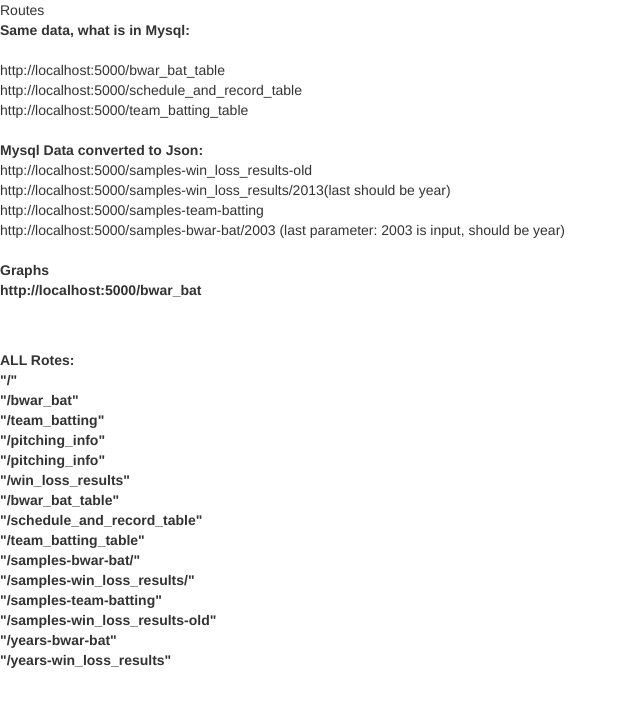
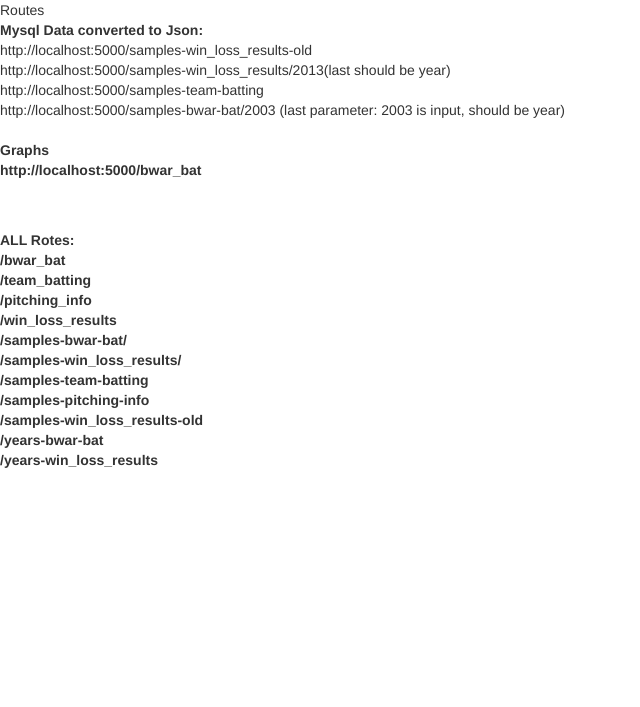
Before and after one commit to tkhutunishvili/project-baseball, a Flask app: page / in a window 1280 px wide. Shown: the top 707 px of the page, without its empty margins (0-640 px from the left). Run offline with Flask 2, Linux system fonts and the light colour scheme; some libraries are stand-ins or nearby versions.

Commit message:
updated  Flask

```diff
--- a/Flusk-app/app.py
+++ b/Flusk-app/app.py
@@ -50,33 +50,6 @@ def win_loss_results():
     """Return the homepage."""
     return render_template("win_loss_results.html")
 
-#bwar_bat_table
-@app.route("/bwar_bat_table")
-def bwar_bat_table():
-    cursor = db.cursor()
-    sql = "SELECT * FROM bwar_bat"
-    cursor.execute(sql)
-    results_bwar_bat_table = cursor.fetchall()
-    return render_template('bwar_bat_table.html', results_bwar_bat_table=results_bwar_bat_table)
-
-#schedule_and_record_table
-@app.route("/schedule_and_record_table")
-def schedule_and_record_table():
-    cursor = db.cursor()
-    sql = "SELECT * FROM schedule_and_record"
-    cursor.execute(sql)
-    results_schedule_and_record_table = cursor.fetchall()
-    return render_template('schedule_and_record_table.html', results_schedule_and_record_table=results_schedule_and_record_table)
-
-#team_batting_table
-@app.route("/team_batting_table")
-def team_batting_table():
-    cursor = db.cursor()
-    sql = "SELECT * FROM team_batting"
-    cursor.execute(sql)
-    results_team_batting_table = cursor.fetchall()
-    return render_template('team_batting_table.html', results_team_batting_table=results_team_batting_table)
-
 #Convert bwar-bat data in to Json
 @app.route("/samples-bwar-bat/<sample>")
 def samplesbwarbat(sample):
@@ -120,6 +93,14 @@ def samplesteambatting():
     df_list = df.values.tolist()
     return jsonify(df_list)
 
+# Convert pitching-info data in to Json
+@app.route("/samples-pitching-info")
+def samplespitchinginfo():
+    """Return pitching_info data info in to Json."""
+    df = pd.read_sql_query('SELECT * FROM pitching_info', db)
+    df_list = df.values.tolist()
+    return jsonify(df_list)
+
 # Convert schedule-and-record data in to Json
 @app.route("/samples-win_loss_results-old")
 def samplesscheduleandrecord():
--- a/Flusk-app/templates/index.html
+++ b/Flusk-app/templates/index.html
@@ -15,12 +15,6 @@
 
 <p>
 Routes</br>
-<b>Same data, what is in Mysql:</b></br>
-</br>
-http://localhost:5000/bwar_bat_table </br>
-http://localhost:5000/schedule_and_record_table </br>
-http://localhost:5000/team_batting_table </br>
-</br>
 <b>Mysql Data converted to Json:</b></br>
 http://localhost:5000/samples-win_loss_results-old <br>
 http://localhost:5000/samples-win_loss_results/2013(last should be year)<br>
@@ -35,21 +29,17 @@ http://localhost:5000/bwar_bat
 </br>
 </br>
 ALL Rotes:</br>
-"/"</br>
-"/bwar_bat"</br>
-"/team_batting"</br>
-"/pitching_info"</br>
-"/pitching_info"</br>
-"/win_loss_results"</br>
-"/bwar_bat_table"</br>
-"/schedule_and_record_table"</br>
-"/team_batting_table"</br>
-"/samples-bwar-bat/<sample>"</br>
-"/samples-win_loss_results/<sample>"</br>
-"/samples-team-batting"</br>
-"/samples-win_loss_results-old"</br>
-"/years-bwar-bat"</br>
-"/years-win_loss_results"</br>
+/bwar_bat</br>
+/team_batting</br>
+/pitching_info</br>
+/win_loss_results</br>
+/samples-bwar-bat/<sample></br>
+/samples-win_loss_results/<sample></br>
+/samples-team-batting</br>
+/samples-pitching-info</br>
+/samples-win_loss_results-old</br>
+/years-bwar-bat</br>
+/years-win_loss_results</br>
 
 
 
```
